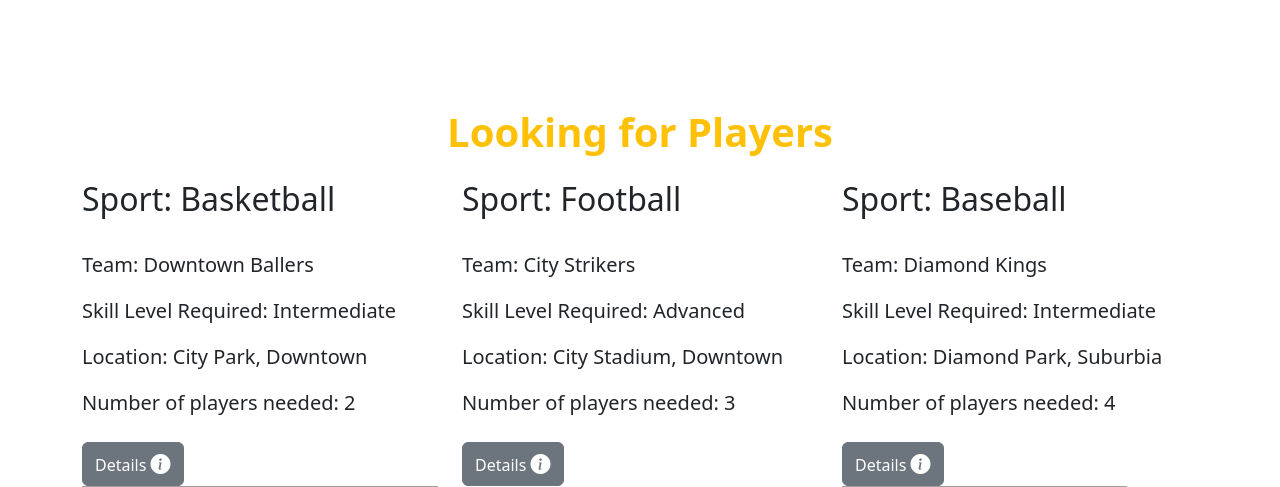
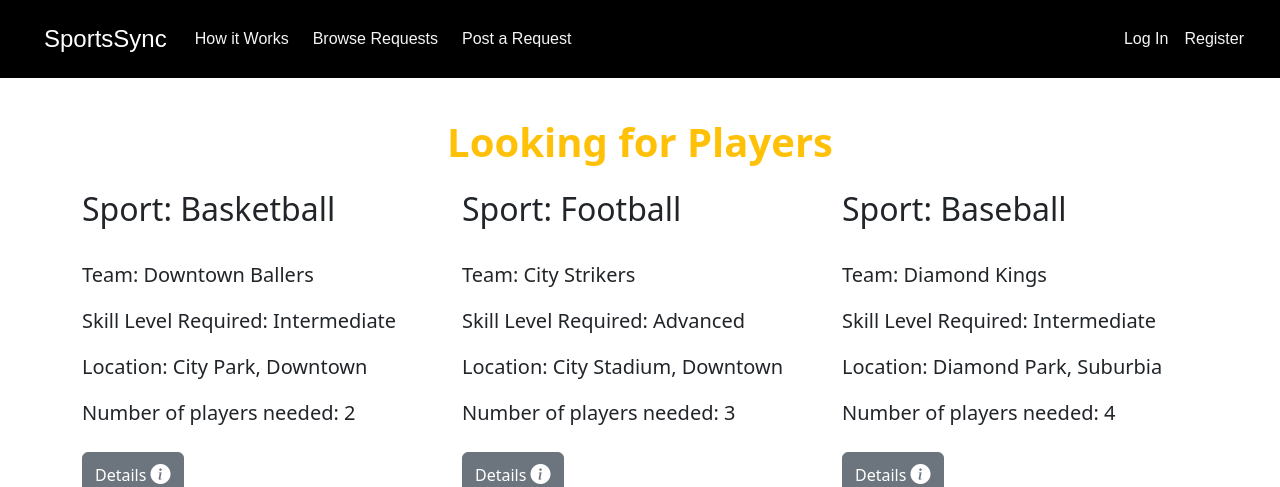
Before and after one commit to DeclanB1/Agile-Web-Development, a Flask app: page /dashboard in a window 1280 px wide. Shown: the top 487 px of the page. Run offline with Flask 3, Linux system fonts and the light colour scheme; some libraries are stand-ins or nearby versions; grey boxes are pictures that could not be loaded.

Commit message:
add nav bar

```diff
--- a/src/static/style.css
+++ b/src/static/style.css
@@ -1,8 +1,42 @@
+#main-navbar {
+  background-color: black;
+}
+
+@media (max-width: 992px) {
+  .nav-link {
+    text-align: center;
+  }
+
+  .navbar {
+    position: relative;
+    z-index: 1;
+  }
+
+  .navbar-nav .nav-item {
+    margin-right: 10px;
+  }
+}
+
 body::before {
+  display: block;
+  content: "";
+  height: 70px;
+}
 
-  display: block;
-  content: '';
-  height: 60px;
+.navbar-brand {
+  font-size: 24px;
+  font-family: Arial, Helvetica, sans-serif;
+}
+
+.nav-link {
+  color: whitesmoke;
+  font-size: 16px;
+  font-family: Arial, Helvetica, sans-serif;
+}
+
+.elements a:hover {
+  color: red;
+  padding: 7px;
 }
 
 .text-warning {
@@ -15,15 +49,23 @@ body::before {
   font-weight: bold;
 }
 
-.details{
+.details {
   font-family: Arial, Helvetica, sans-serif;
   font-size: 20px;
 }
 
-.image{
+.image {
   width: 80%;
 }
 
-.player-golf-image{
+.player-golf-image {
   width: 90%;
 }
+
+@media (max-width: 992px) {
+  .font {
+    font-size: 30px;
+    font-family: "Trebuchet MS", "Lucida Sans Unicode", "Lucida Grande",
+      "Lucida Sans", Arial, sans-serif;
+  }
+}
--- /dev/null
+++ b/src/templates/includes/_navbar.html
@@ -0,0 +1,56 @@
+<!-- Navbar -->
+<nav
+  class="navbar navbar-expand-lg navbar-dark py-3 fixed-top"
+  id="main-navbar"
+>
+  <div class="container-fluid mx-3">
+    <!-- Brand -->
+    <a href="/" class="navbar-brand mx-3">SportsSync</a>
+
+    <button
+      class="navbar-toggler"
+      type="button"
+      data-bs-toggle="collapse"
+      data-bs-target="#navmenu"
+    >
+      <span class="navbar-toggler-icon"></span>
+    </button>
+
+    <div class="collapse navbar-collapse" id="navmenu">
+      <ul class="navbar-nav">
+        <li class="nav-item elements">
+          <a href="/how-it-works" class="nav-link mx-1 font">How it Works</a>
+        </li>
+        <li class="nav-item elements">
+          <a href="/browse-requests" class="nav-link mx-1 font"
+            >Browse Requests</a
+          >
+        </li>
+        <li class="nav-item elements">
+          <a href="/post-request" class="nav-link mx-1 font">Post a Request</a>
+        </li>
+      </ul>
+
+      <ul class="navbar-nav ms-auto">
+        {% if session.logged_in %}
+        <li class="nav-item">
+          <a class="nav-link font" href="/messages">Messages</a>
+        </li>
+        <li class="nav-item">
+          <a class="nav-link font" href="/my-account">My Account</a>
+        </li>
+        <li class="nav-item">
+          <a class="nav-link font" href="/logout">Log Out</a>
+        </li>
+        {% else %}
+        <li class="nav-item elements">
+          <a class="nav-link font" href="/login">Log In</a>
+        </li>
+        <li class="nav-item elements">
+          <a class="nav-link font" href="/register">Register</a>
+        </li>
+        {% endif %}
+      </ul>
+    </div>
+  </div>
+</nav>
--- a/src/templates/layout.html
+++ b/src/templates/layout.html
@@ -14,10 +14,10 @@
       rel="stylesheet"
       href="https://cdn.jsdelivr.net/npm/bootstrap-icons@1.3.0/font/bootstrap-icons.css"
     />
-    <link rel="stylesheet" href="{{url_for('static', filename='style.css')}}">
+    <link rel="stylesheet" href="{{url_for('static', filename='style.css')}}" />
   </head>
   <body>
-    {% block body %}{% endblock %}
+    {% include 'includes/_navbar.html' %} {% block body %}{% endblock %}
 
     <script
       src="https://cdn.jsdelivr.net/npm/bootstrap@5.3.0/dist/js/bootstrap.bundle.min.js"
```
Also changed, not shown: src/users.db.
